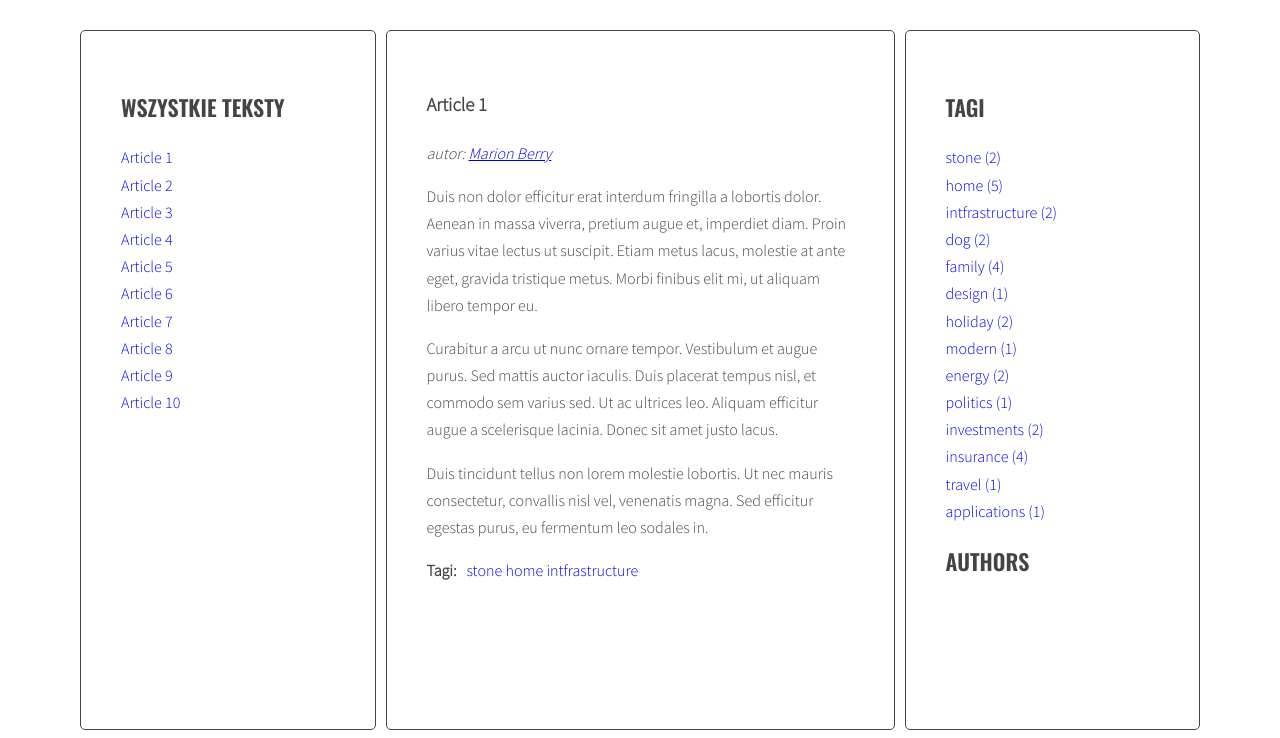
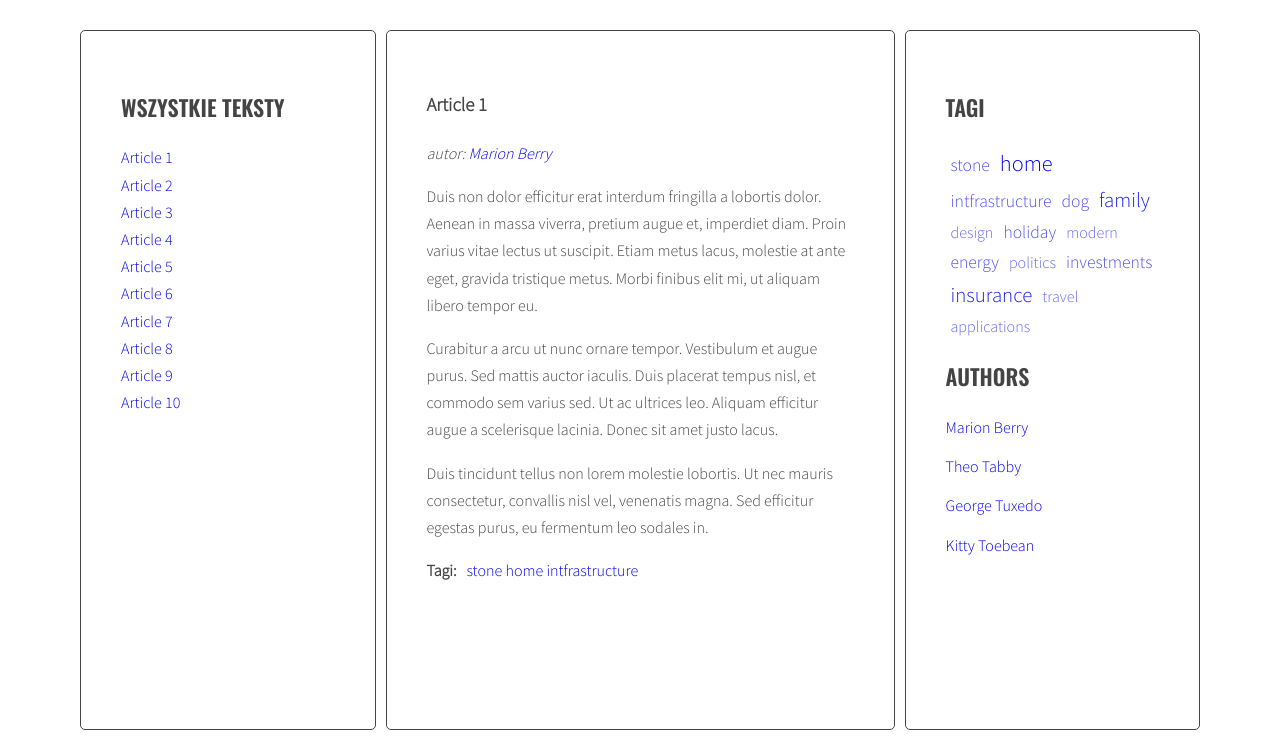
Before and after one commit to Krzemir/javascript-blog, a website: page index.html in a window 1280 px wide. Shown: the part 167-905 px from the top of the page. Drawn offline with nearby package versions, Linux system fonts and the light colour scheme.

Commit message:
Add list link to author list

```diff
--- a/js/script.js
+++ b/js/script.js
@@ -1,4 +1,13 @@
 'use strict';
+const optArticleSelector = '.post',
+  optTitleSelector = '.post-title',
+  optTitleListSelector = '.titles',
+  optArticleTagsSelector = '.post-tags .list',
+  optArticleAuthorSelector = '.post-author',
+  optTagListSelector = '.tags.list',
+  optCloudClassCound = 5,
+  optCloudClassPrefix = 'tag-size',
+  optAuthorsListSelector = '.authors.list';
 
 const titleClickHandler = function(event){
   event.preventDefault();
@@ -31,12 +40,7 @@ const titleClickHandler = function(event){
   selectedArticle.classList.add('active');
 };
 
-const optArticleSelector = '.post',
-  optTitleSelector = '.post-title',
-  optTitleListSelector = '.titles',
-  optArticleTagsSelector = '.post-tags .list',
-  optArticleAuthorSelector = '.post-author',
-  optTagListSelector = '.tags.list';
+
 
 //------ Generate title links
 
@@ -76,6 +80,27 @@ function generateTitleLinks(customSelector = ''){
 generateTitleLinks();
 
 //----- Generate tags
+function calculateTagsParams(tags){
+  const params = {max: 0,
+    min: 999999};
+  for(let tag in tags){
+    if(tags[tag] > params.max){
+      params.max = tags[tag];
+    }
+    if(tags[tag] < params.min){
+      params.min = tags[tag];
+    }
+  }
+  return (params);
+}
+
+function calculateTagClass(count, params){
+  const normalizedCount = count - params.min;
+  const normalizedMax = params.max - params.min;
+  const percentage = normalizedCount / normalizedMax;
+  const classNumber = Math.floor( percentage * (optCloudClassCound - 1) +1);
+  return (optCloudClassPrefix + classNumber);
+}
 
 function generateTags(){
   /* [NEW] create a new variable allTags with an empty object */
@@ -128,16 +153,15 @@ function generateTags(){
   /* [NEW] find list of tags in right column */
   const tagList = document.querySelector(optTagListSelector);
 
-  /* [NEW] add html from allTags to tagList */
-  // tagList.innerHTML = allTags.join(' ');
+  const tagsParams = calculateTagsParams(allTags);
+  /* [NEW] create variable for all links HTML code */
 
-  /* [NEW] create variable for all links HTML code */
   let allTagsHTML = '';
 
   /* [NEW] START LOOP: for each tag in allTags: */
   for(let tag in allTags){
     /* [NEW] generate code of a link and add it to allTagsHTML */
-    allTagsHTML += '<li><a href="#tag-' + tag + '">' + tag + ' (' + allTags[tag] + ')' + '</a></li>';
+    allTagsHTML += '<li><a class="' + calculateTagClass(allTags[tag], tagsParams) + '" href="#tag-' + tag + '">' + tag +  '</a></li>';
 
     /* [NEW] END LOOP: for each tag in allTags: */
   }
@@ -191,7 +215,7 @@ function tagClickHandler(event){
 
 function addClickListenersToTags(){
   /* find all links to tags */
-  const allTagLinks = document.querySelectorAll('.post-tags a');
+  const allTagLinks = document.querySelectorAll('.tags a');
   /* START LOOP: for each link */
   for (let tagLink of allTagLinks){
     /* add tagClickHandler as event listener for that link */
@@ -205,6 +229,9 @@ addClickListenersToTags();
 //--------------- Generate authors---------
 
 function generateAuthors(){
+
+  /* [NEW] create a new variable allAuthors with an empty object */ //DONE
+  let allAuthors = [];
 
   //find all articles - DONE
   const articles = document.querySelectorAll('.post');
@@ -224,14 +251,27 @@ function generateAuthors(){
     //for author generate html of the link - DONE
     const linkHTML = 'autor: <a href="#author-' + articleAuthor + '">' + articleAuthor + '</a>';
 
+    const authorListLinkHTML = '<li><a href="#author-' + articleAuthor + '">' + articleAuthor + '</a></li>';
+
     //add code to html variable - DONE
     html = linkHTML;
+
+    /* [NEW] check if this link is NOT already in allAurhors */
+    if(allAuthors.indexOf(authorListLinkHTML) == -1){
+      /* [NEW] add generated code to allAuthors array */
+      allAuthors.push(authorListLinkHTML);
+    }
 
     //insert html to all the links into the author wrapper - DONE
     authorWrapper.innerHTML = html;
 
   //end loop for efery article
   }
+  /* [NEW] find list of authors in right column */
+  const authorsList = document.querySelector(optAuthorsListSelector);
+
+  /* [NEW] add html from allAuthors to authorsList */
+  authorsList.innerHTML = allAuthors.join(' ');
 }
 generateAuthors();
 
@@ -283,7 +323,7 @@ function authorClickHandler(event){
 function addClickListenersToAuthors () {
 
   // find all links to authors
-  const allAuthorLinks = document.querySelectorAll('.post-author a');
+  const allAuthorLinks = document.querySelectorAll('.post-author a, .authors a');
 
   // start loop for each link
   for(let authorLink of allAuthorLinks){
--- a/sass/style.scss
+++ b/sass/style.scss
@@ -111,7 +111,7 @@ body {
   &:hover {
     color: $color-active;
     font-weight: bold;
-    font-size: large;
+    font-size: 120%;
 
   }
   }
@@ -151,6 +151,17 @@ body {
 
 .post-author {
   font-style: italic;
+  a {
+    text-decoration: none;
+    transition:all, .5s;
+
+    &:hover {
+      color: $color-active;
+      font-weight: bold;
+      font-size: 120%;
+
+    }
+    }
 }
 
 .post-tags {
@@ -159,3 +170,29 @@ body {
     margin: 0 10px 0 0;
   }
 }
+
+.tags li{
+  display: inline-block;
+  margin: 0 5px;
+  }
+
+  .tag-size1 {
+    font-size: 100%;
+    opacity: .6;
+  }
+  .tag-size2{
+    font-size: 110%;
+    opacity: .7;
+  }
+  .tag-size3{
+    font-size: 120%;
+    opacity: .8;
+  }
+  .tag-size4{
+    font-size: 130%;
+    opacity: .9;
+  }
+  .tag-size5{
+    font-size: 140%;
+    opacity: 1;
+  }
```
Also changed, not shown: css/style.css, 1 other file.
